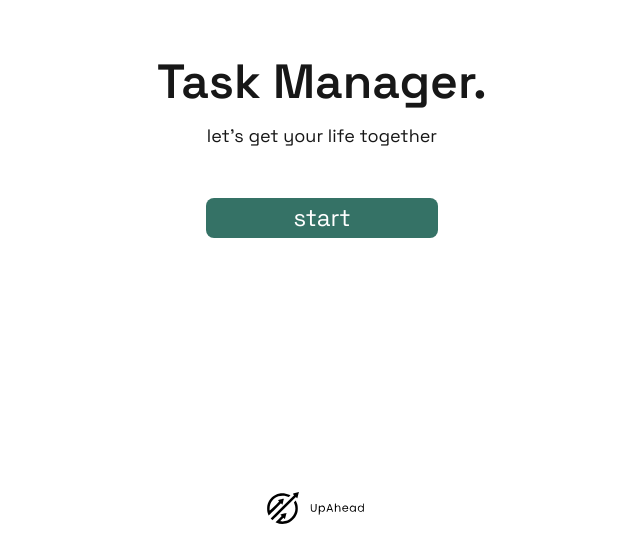
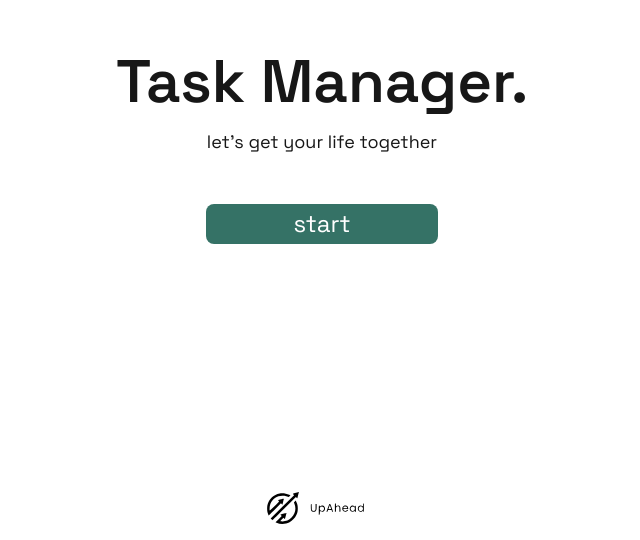
Before and after one commit to natalie-lim/craft-chatbot, a Next.js app: page / in a window 1280 px wide. Shown: the part 260-800 px from the top of the page, without its empty margins (318-958 px from the left). Built offline with nearby package versions, Linux system fonts and the light colour scheme; no server answers.

Commit message:
some styling changes

```diff
--- /dev/null
+++ b/src/app/TypingText.js
@@ -0,0 +1,31 @@
+"use client";
+
+import { useRouter } from "next/navigation";
+import { useState, useEffect } from "react";
+import { Space_Grotesk } from "next/font/google";
+import { signInWithPopup } from "firebase/auth";
+import {setDoc, doc, getDoc} from "firebase/firestore";
+import { auth, provider, db, firebaseConfig} from "../../firebaseConfig";
+
+const spaceGrotesk = Space_Grotesk({
+  subsets: ['latin'],
+  weight: ['400', '600'],
+});
+
+export default function TypingText({ text, delay = 100 }) {
+    const [displayedText, setDisplayedText] = useState('');
+    const [index, setIndex] = useState(0);
+
+    useEffect(() => {
+        if (index < text.length) {
+            const intervalId = setInterval(() => {
+                setDisplayedText(prevText => prevText + text[index]);
+                setIndex(prevIndex => prevIndex + 1);
+            }, delay);
+
+            return () => clearInterval(intervalId);
+        }
+    }, [displayedText, index, text, delay]);
+
+    return <span className={`${spaceGrotesk.className} text-6xl font-semibold pt-4`}>{displayedText}</span>;
+  }
--- a/src/app/page.js
+++ b/src/app/page.js
@@ -6,30 +6,12 @@ import { Space_Grotesk } from "next/font/google";
 import { signInWithPopup } from "firebase/auth";
 import {setDoc, doc, getDoc} from "firebase/firestore";
 import { auth, provider, db, firebaseConfig} from "../../firebaseConfig";
+import TypingText from "./TypingText";
 
 const spaceGrotesk = Space_Grotesk({
   subsets: ['latin'],
   weight: ['400', '600'],
 });
-
-function TypingText({ text, delay = 100 }) {
-  const [displayedText, setDisplayedText] = useState('');
-  const [index, setIndex] = useState(0);
-
-  useEffect(() => {
-      if (index < text.length) {
-          const intervalId = setInterval(() => {
-              setDisplayedText(prevText => prevText + text[index]);
-              setIndex(prevIndex => prevIndex + 1);
-          }, delay);
-
-          return () => clearInterval(intervalId);
-      }
-  }, [displayedText, index, text, delay]);
-
-  return <span className={`${spaceGrotesk.className} text-5xl font-semibold pt-4`}>{displayedText}</span>;
-}
-
 
 async function checkIfUserExists({docName}) {
   const docRef = doc(db, "userInfo", docName);
--- a/src/app/taskpage/Task.js
+++ b/src/app/taskpage/Task.js
@@ -10,7 +10,6 @@ const spaceGrotesk = Space_Grotesk({
   subsets: ["latin"],
   weight: ["400", "600"],
 });
-
 
 
 export default function Task({ description, column, index }) {
--- a/src/app/taskpage/page.js
+++ b/src/app/taskpage/page.js
@@ -6,6 +6,7 @@ import { Space_Grotesk } from "next/font/google";
 import { doc, updateDoc, onSnapshot } from "firebase/firestore";
 import TypeTaskHeader from "./TypeTaskHeader";
 import Task from "./Task";
+import TypingText from "../TypingText";
 import { db, getCurrentUser } from "../../../firebaseConfig";
 
 const spaceGrotesk = Space_Grotesk({
@@ -160,16 +161,15 @@ export default function TaskPage() {
 
   return (
     <div>
-      <div className="pt-12 flex flex-col items-center justify-center">
-        <h1 className={`${spaceGrotesk.className} text-5xl`}>tasks</h1>
-        <h2 className={`${spaceGrotesk.className} text-xl pt-4`}>
-          Seize the day {name}
+      <div className="pt-12 flex flex-col items-left pl-24">
+        <TypingText text={"tasks."}/>
+        <h2 className={`${spaceGrotesk.className} text-xl pt-4`}>Seize the day {name}
         </h2>
       </div>
 
       <div className="flex items-center justify-center w-full">
         <div className="flex flex-row">
-          <div className="flex align-top gap-1 m-8 overflow-x-auto">
+          <div className="flex w-screen gap-4 pl-24 pr-24 pt-8 overflow-x-hidden">
             <DragDropContext onDragEnd={onDragEnd}>
               {taskIndex.map((columnKey, groupIndex) => (
                 <Droppable key={columnKey} droppableId={`${groupIndex}`}>
@@ -177,8 +177,8 @@ export default function TaskPage() {
                     <div
                       ref={provided.innerRef}
                       {...provided.droppableProps}
-                      className={`min-h-[100px] align-top rounded shadow transition-colors ${
-                        snapshot.isDraggingOver ? "bg-gray-100" : "white"
+                      className={`flex flex-col flex-1 min-h-[100px] transition-colors ${
+                        snapshot.isDraggingOver ? "bg-gray-100" : "bg-white"
                       }`}
                     >
                       <TypeTaskHeader
```
